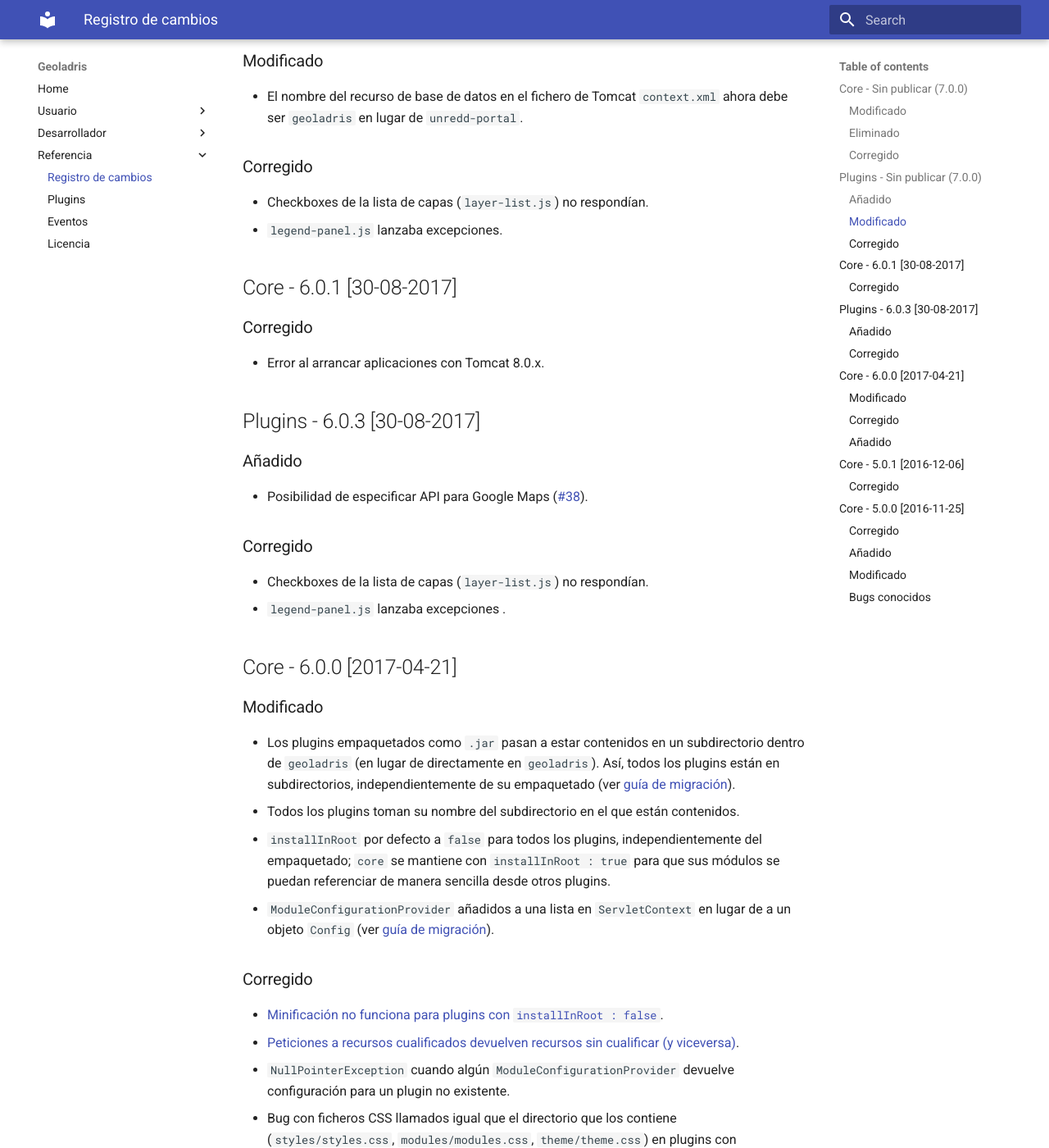
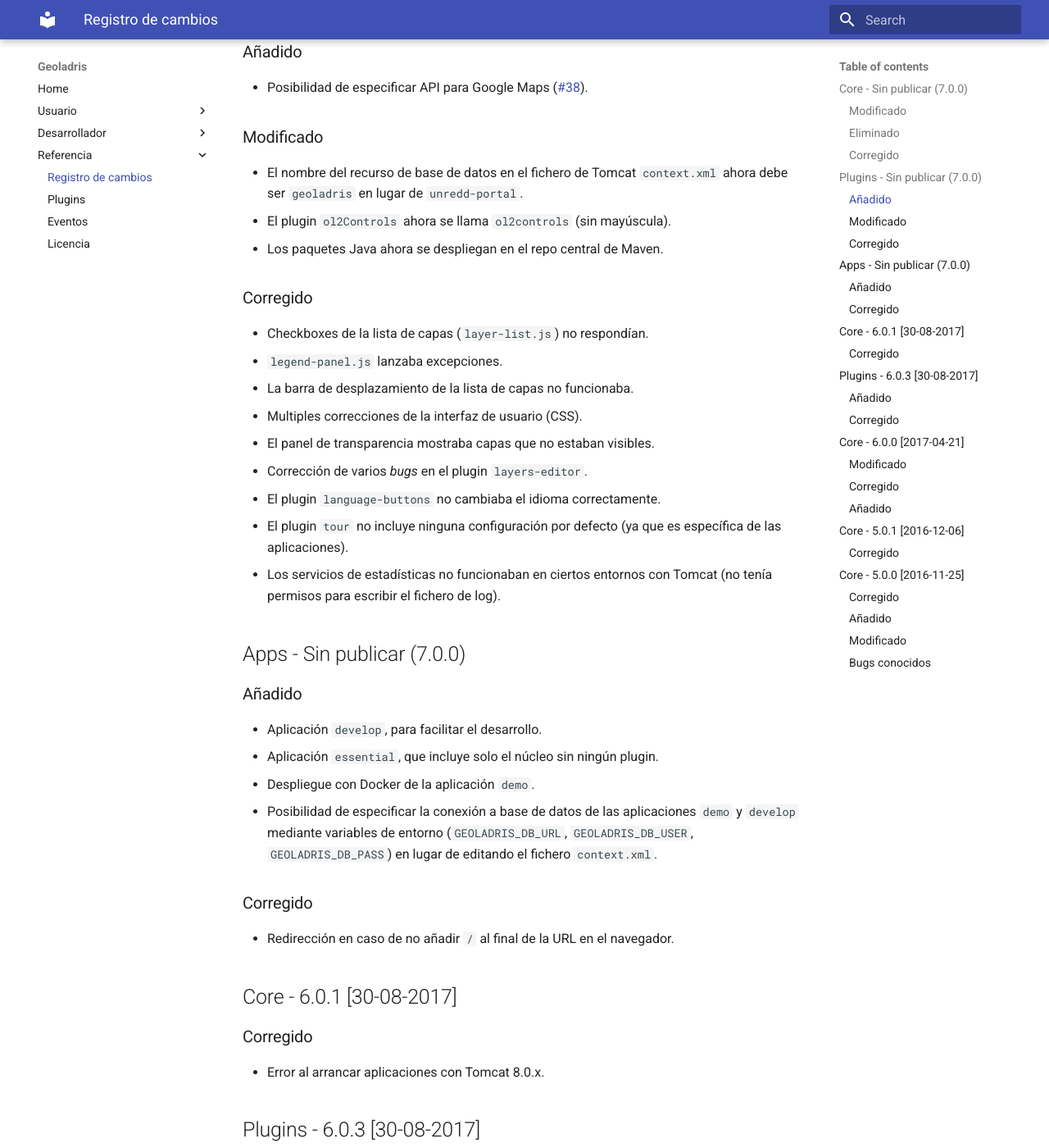
Before and after one commit to geoladris/doc, an MkDocs documentation site: the page built from docs/ref/changelog.md, in a window 1280 px wide and 1400 px high, scrolled down 829 px. Shown: the whole window at 82% size. Built offline with MkDocs 1.6.1 and Material for MkDocs 9.7.7, drawn with Linux system fonts in a browser that asks for light colours; old or Windows-style settings are respelled for this version of MkDocs; some of the changed text lies outside the part shown.

Commit message:
changelog

```diff
--- a/docs/ref/changelog.md
+++ b/docs/ref/changelog.md
@@ -7,6 +7,8 @@ This project follows [semantic versioning](http://semver.org).
 * El proceso de empaquetado de aplicaciones ahora se gestiona con Maven y `yarn` conjuntamente (ver [aplicaciones](../dev/apps.md)).
 * Las dependencias de los plugins cliente se gestionan ahora con `yarn`.
 * Estructura de los plugins cliente (ver [plugins](../dev/plugins.md)).
+* Los paquetes Java ahora se despliegan en el repo central de Maven.
+* El idioma se cambia con la ruta `/setlang?<idioma>` en lugar de con el parámetro `?lang=<idioma>`.
 
 ### Eliminado
 
@@ -15,7 +17,6 @@ This project follows [semantic versioning](http://semver.org).
 ### Corregido
 
 * Error al arrancar aplicaciones con Tomcat 8.0.x.
-
 
 ## Plugins - Sin publicar (7.0.0)
 
@@ -26,11 +27,33 @@ This project follows [semantic versioning](http://semver.org).
 ### Modificado
 
 * El nombre del recurso de base de datos en el fichero de Tomcat `context.xml` ahora debe ser `geoladris` en lugar de `unredd-portal`.
+* El plugin `ol2Controls` ahora se llama `ol2controls` (sin mayúscula).
+* Los paquetes Java ahora se despliegan en el repo central de Maven.
 
 ### Corregido
 
 * Checkboxes de la lista de capas (`layer-list.js`) no respondían.
 * `legend-panel.js` lanzaba excepciones.
+* La barra de desplazamiento de la lista de capas no funcionaba.
+* Multiples correcciones de la interfaz de usuario (CSS).
+* El panel de transparencia mostraba capas que no estaban visibles.
+* Corrección de varios *bugs* en el plugin `layers-editor`.
+* El plugin `language-buttons` no cambiaba el idioma correctamente.
+* El plugin `tour` no incluye ninguna configuración por defecto (ya que es específica de las aplicaciones).
+* Los servicios de estadísticas no funcionaban en ciertos entornos con Tomcat (no tenía permisos para escribir el fichero de log).
+
+## Apps - Sin publicar (7.0.0)
+
+### Añadido
+
+* Aplicación `develop`, para facilitar el desarrollo.
+* Aplicación `essential`, que incluye solo el núcleo sin ningún plugin.
+* Despliegue con Docker de la aplicación `demo`.
+* Posibilidad de especificar la conexión a base de datos de las aplicaciones `demo` y `develop` mediante variables de entorno (`GEOLADRIS_DB_URL`, `GEOLADRIS_DB_USER`, `GEOLADRIS_DB_PASS`) en lugar de editando el fichero `context.xml`.
+
+### Corregido
+
+* Redirección en caso de no añadir `/` al final de la URL en el navegador.
 
 ## Core - 6.0.1 [30-08-2017]
 
```
